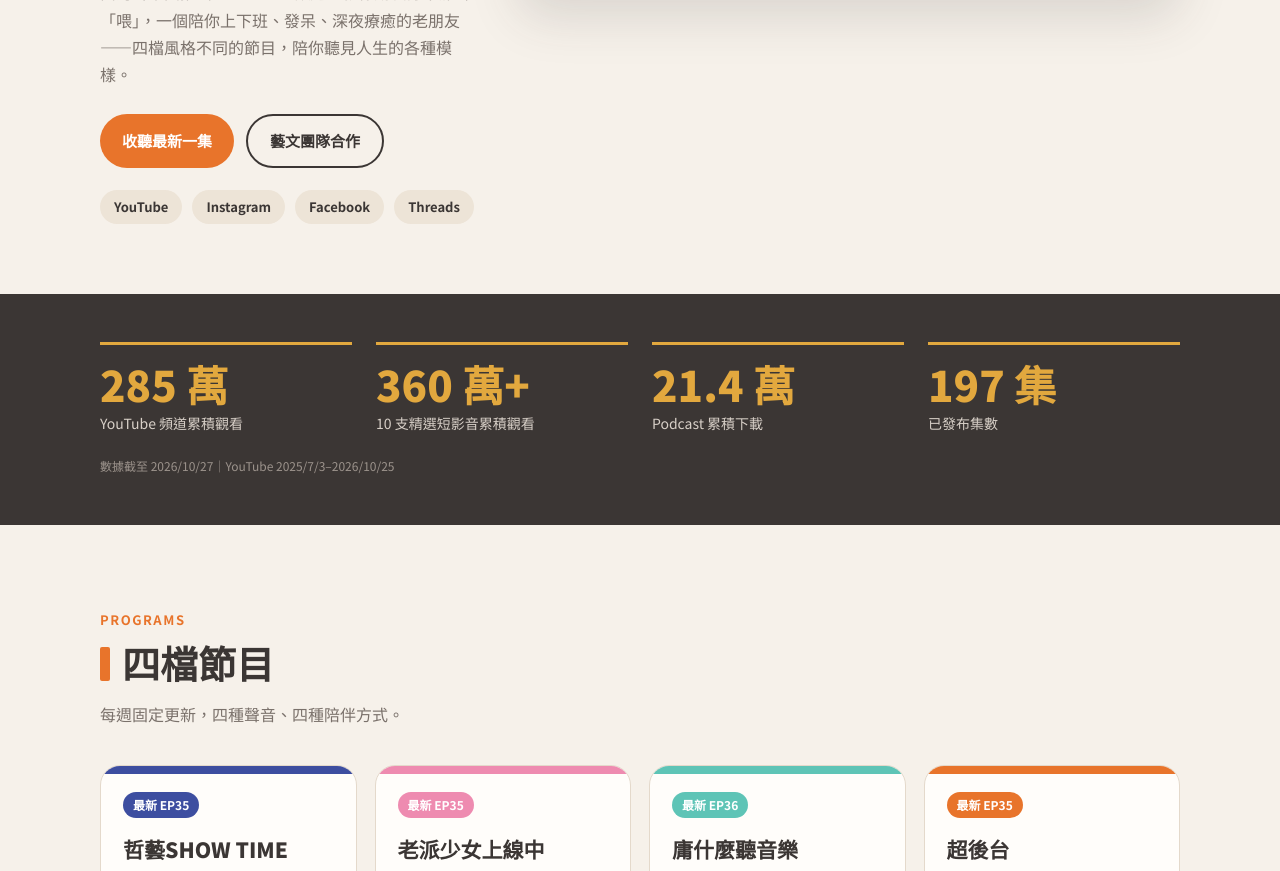
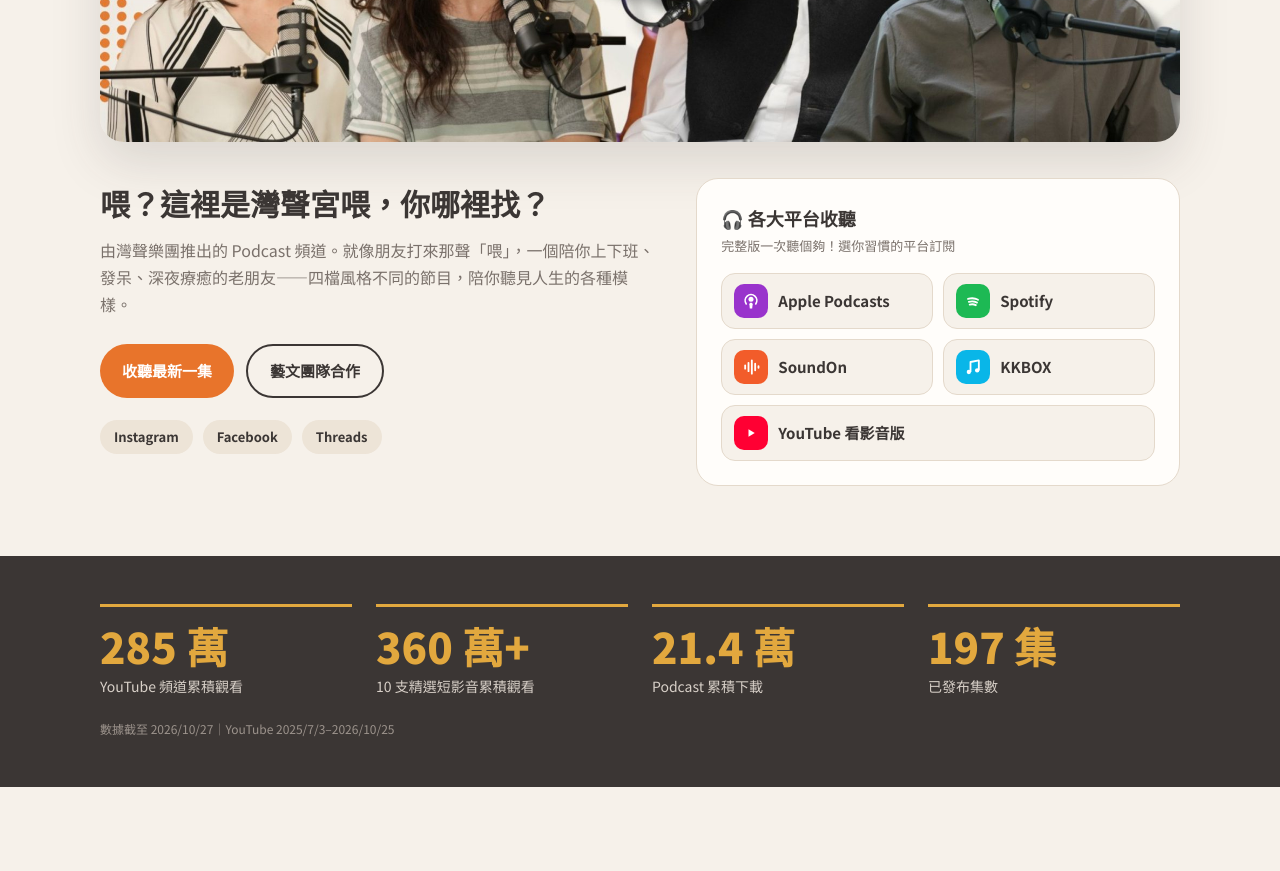
Before and after one commit to onesongtalk/onesongtalk, a plain HTML site: page index.html in a window 1280 px wide. Shown: the part 559-1430 px from the top of the page. Drawn offline with Linux system fonts and the light colour scheme.

Commit message:
Add files via upload

```diff
--- a/index.html
+++ b/index.html
@@ -7,7 +7,7 @@
 <meta name="description" content="《灣聲宮喂》是由灣聲樂團推出的 Podcast 頻道，四檔節目陪你聽見人生的各種模樣。藝文團隊合作、專訪、口播洽詢。">
 <meta property="og:title" content="灣聲宮喂 ONESONG TALK">
 <meta property="og:description" content="喂？這裡是灣聲宮喂，你哪裡找？由灣聲樂團推出的 Podcast 頻道。">
-<meta property="og:image" content="assets/hosts.jpg">
+<meta property="og:image" content="assets/cover.jpg">
 <link rel="icon" href="assets/logo.png">
 <link rel="preconnect" href="https://fonts.googleapis.com">
 <link rel="preconnect" href="https://fonts.gstatic.com" crossorigin>
@@ -47,10 +47,20 @@ header{position:sticky;top:0;z-index:20;background:rgba(246,241,234,.92);backdro
 @media(max-width:760px){.nav ul{display:none}}
 
 /* hero */
-.hero{padding:48px 0 0;overflow:hidden}
-.hero-grid{display:grid;grid-template-columns:.8fr 1.4fr;gap:40px;align-items:center}
-.hero-logo{width:min(380px,80%)}
-.hero h1{font-size:clamp(22px,3vw,30px);margin:22px 0 8px;font-weight:900}
+.hero{padding:28px 0 0;overflow:hidden}
+.hero-grid{display:grid;grid-template-columns:1.15fr 1fr;gap:40px;align-items:start;margin-top:36px}
+.hero h1{font-size:clamp(22px,3vw,30px);margin:0 0 8px;font-weight:900}
+.listen{background:var(--card);border:1px solid var(--line);border-radius:22px;padding:24px}
+.listen-title{font-weight:900;font-size:18px}
+.listen-sub{font-size:13px;color:var(--muted);margin:2px 0 16px}
+.platforms{display:grid;grid-template-columns:1fr 1fr;gap:10px}
+.platforms a{display:flex;align-items:center;gap:10px;padding:10px 12px;border-radius:14px;background:var(--cream);border:1.5px solid var(--line);text-decoration:none;font-weight:700;font-size:15px;transition:border-color .15s,transform .15s}
+.platforms a:hover{border-color:var(--p);transform:translateY(-2px)}
+.platforms a.wide{grid-column:1/-1}
+.platforms span{white-space:nowrap}
+@media(max-width:420px){.platforms a{font-size:13.5px;padding:9px 10px;gap:8px}.platforms i{width:30px;height:30px}}
+.platforms i{flex:none;width:34px;height:34px;border-radius:10px;background:var(--p);color:#fff;display:grid;place-items:center}
+.platforms svg{width:20px;height:20px;fill:currentColor}
 .hero p{color:var(--muted);margin:0 0 26px}
 .hero-actions{display:flex;flex-wrap:wrap;gap:12px}
 .hero-photo{border-radius:24px;overflow:hidden;box-shadow:0 20px 50px rgba(59,54,52,.15)}
@@ -58,8 +68,8 @@ header{position:sticky;top:0;z-index:20;background:rgba(246,241,234,.92);backdro
 .socials{display:flex;gap:10px;margin-top:22px;flex-wrap:wrap}
 .socials a{font-size:13px;font-weight:700;text-decoration:none;padding:6px 14px;border-radius:999px;background:var(--sand)}
 .socials a:hover{background:var(--ink);color:#fff}
-.hero-logo,.brand img{mix-blend-mode:multiply}
-@media(max-width:860px){.hero-grid{grid-template-columns:1fr;gap:24px}.hero-photo{order:-1;aspect-ratio:auto}.hero-logo{width:220px}}
+.brand img{mix-blend-mode:multiply}
+@media(max-width:860px){.hero-grid{grid-template-columns:1fr;gap:28px;margin-top:24px}.hero-photo{border-radius:16px}}
 
 /* stats */
 .stats{background:var(--ink);color:#fff;padding:48px 0;margin-top:70px}
@@ -184,9 +194,10 @@ footer a:hover{color:var(--gold)}
 
 <main id="top">
 <section class="hero">
-  <div class="wrap hero-grid">
+  <div class="wrap">
+    <div class="hero-photo"><img src="assets/cover.jpg" alt="灣聲宮喂 ONESONG TALK 主持群"></div>
+    <div class="hero-grid">
       <div>
-      <img class="hero-logo" src="assets/logo.png" alt="灣聲宮喂 ONESONG TALK">
         <h1>喂？這裡是灣聲宮喂，你哪裡找？</h1>
         <p>由灣聲樂團推出的 Podcast 頻道。就像朋友打來那聲「喂」，一個陪你上下班、發呆、深夜療癒的老朋友——四檔風格不同的節目，陪你聽見人生的各種模樣。</p>
         <div class="hero-actions">
@@ -194,14 +205,23 @@ footer a:hover{color:var(--gold)}
           <a class="btn btn-ghost" href="#collab">藝文團隊合作</a>
         </div>
         <div class="socials">
-        <a href="https://www.youtube.com/@onesongtalk" target="_blank" rel="noopener">YouTube</a>
           <a href="https://www.instagram.com/onesongtalk/" target="_blank" rel="noopener">Instagram</a>
           <a href="https://www.facebook.com/profile.php?id=61577912660849" target="_blank" rel="noopener">Facebook</a>
           <a href="https://www.threads.com/@onesongtalk" target="_blank" rel="noopener">Threads</a>
-        <!-- TODO：補上 SoundOn / Spotify / Apple Podcasts 連結 -->
         </div>
       </div>
-    <div class="hero-photo"><img src="assets/hosts.jpg" alt="灣聲宮喂主持群"></div>
+      <div class="listen" id="listen">
+        <div class="listen-title">🎧 各大平台收聽</div>
+        <div class="listen-sub">完整版一次聽個夠！選你習慣的平台訂閱</div>
+        <div class="platforms">
+          <a href="https://pse.is/7udth4" target="_blank" rel="noopener" style="--p:#9933CC"><i><svg viewBox="0 0 24 24"><circle cx="12" cy="10" r="3"/><path d="M12 14c-1.3 0-2 .8-2 2l.6 5h2.8l.6-5c0-1.2-.7-2-2-2z"/><path d="M6.3 15.5A7 7 0 1 1 17.7 15.5" fill="none" stroke="currentColor" stroke-width="2" stroke-linecap="round"/></svg></i><span>Apple Podcasts</span></a>
+          <a href="https://pse.is/7udtg2" target="_blank" rel="noopener" style="--p:#1DB954"><i><svg viewBox="0 0 24 24" fill="none" stroke="currentColor" stroke-width="2.2" stroke-linecap="round"><path d="M6 9.5c4-1.3 8.5-1 12 1"/><path d="M7 13c3.3-1 7-.7 9.8.9"/><path d="M8 16.3c2.6-.7 5.2-.5 7.4.7"/></svg></i><span>Spotify</span></a>
+          <a href="https://pse.is/7udthd" target="_blank" rel="noopener" style="--p:#F25C2A"><i><svg viewBox="0 0 24 24" fill="none" stroke="currentColor" stroke-width="2.2" stroke-linecap="round"><path d="M5 10v4M9 7v10M13 4v16M17 8v8M21 11v2"/></svg></i><span>SoundOn</span></a>
+          <a href="https://pse.is/7udtgp" target="_blank" rel="noopener" style="--p:#09B6E8"><i><svg viewBox="0 0 24 24"><path d="M9 18V6l10-2v12" fill="none" stroke="currentColor" stroke-width="2.2" stroke-linejoin="round"/><circle cx="7" cy="18" r="2.6"/><circle cx="17" cy="16" r="2.6"/></svg></i><span>KKBOX</span></a>
+          <a href="https://pse.is/7txuyk" target="_blank" rel="noopener" style="--p:#FF0033" class="wide"><i><svg viewBox="0 0 24 24"><path d="M9 7.5v9l7.5-4.5z"/></svg></i><span>YouTube 看影音版</span></a>
+        </div>
+      </div>
+    </div>
   </div>
 
   <div class="stats">
@@ -363,7 +383,11 @@ footer a:hover{color:var(--gold)}
 <footer>
   <div class="wrap">
     <div>© 灣聲宮喂 ONESONG TALK｜由灣聲樂團推出</div>
-    <div style="display:flex;gap:18px">
+    <div style="display:flex;gap:18px;flex-wrap:wrap">
+      <a href="https://pse.is/7udth4" target="_blank" rel="noopener">Apple Podcasts</a>
+      <a href="https://pse.is/7udtg2" target="_blank" rel="noopener">Spotify</a>
+      <a href="https://pse.is/7udthd" target="_blank" rel="noopener">SoundOn</a>
+      <a href="https://pse.is/7udtgp" target="_blank" rel="noopener">KKBOX</a>
       <a href="https://www.youtube.com/@onesongtalk" target="_blank" rel="noopener">YouTube</a>
       <a href="https://www.instagram.com/onesongtalk/" target="_blank" rel="noopener">Instagram</a>
       <a href="https://www.facebook.com/profile.php?id=61577912660849" target="_blank" rel="noopener">Facebook</a>
```
Also changed, not shown: assets/cover.jpg (added). Lines whose indentation alone changed are shown as unchanged.
